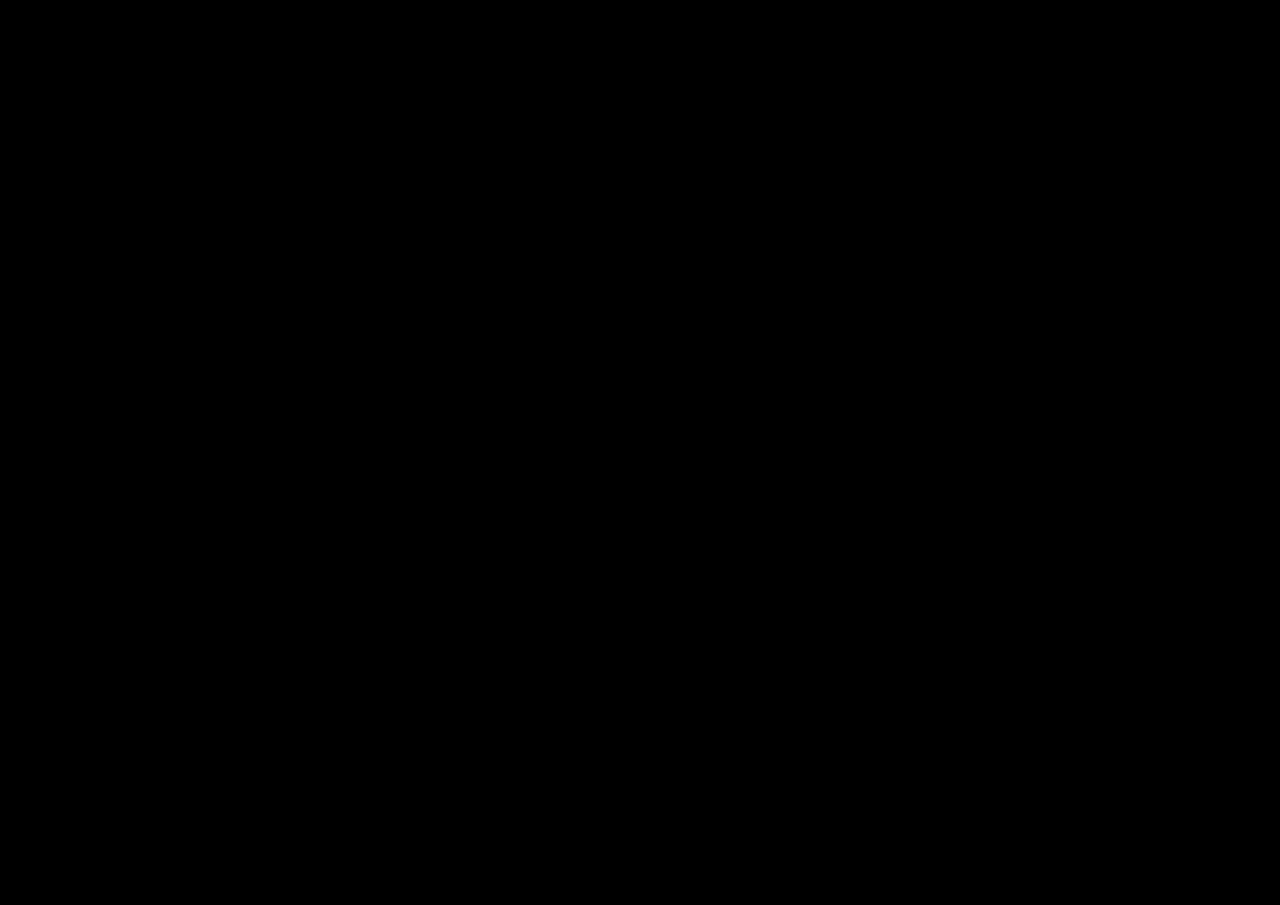
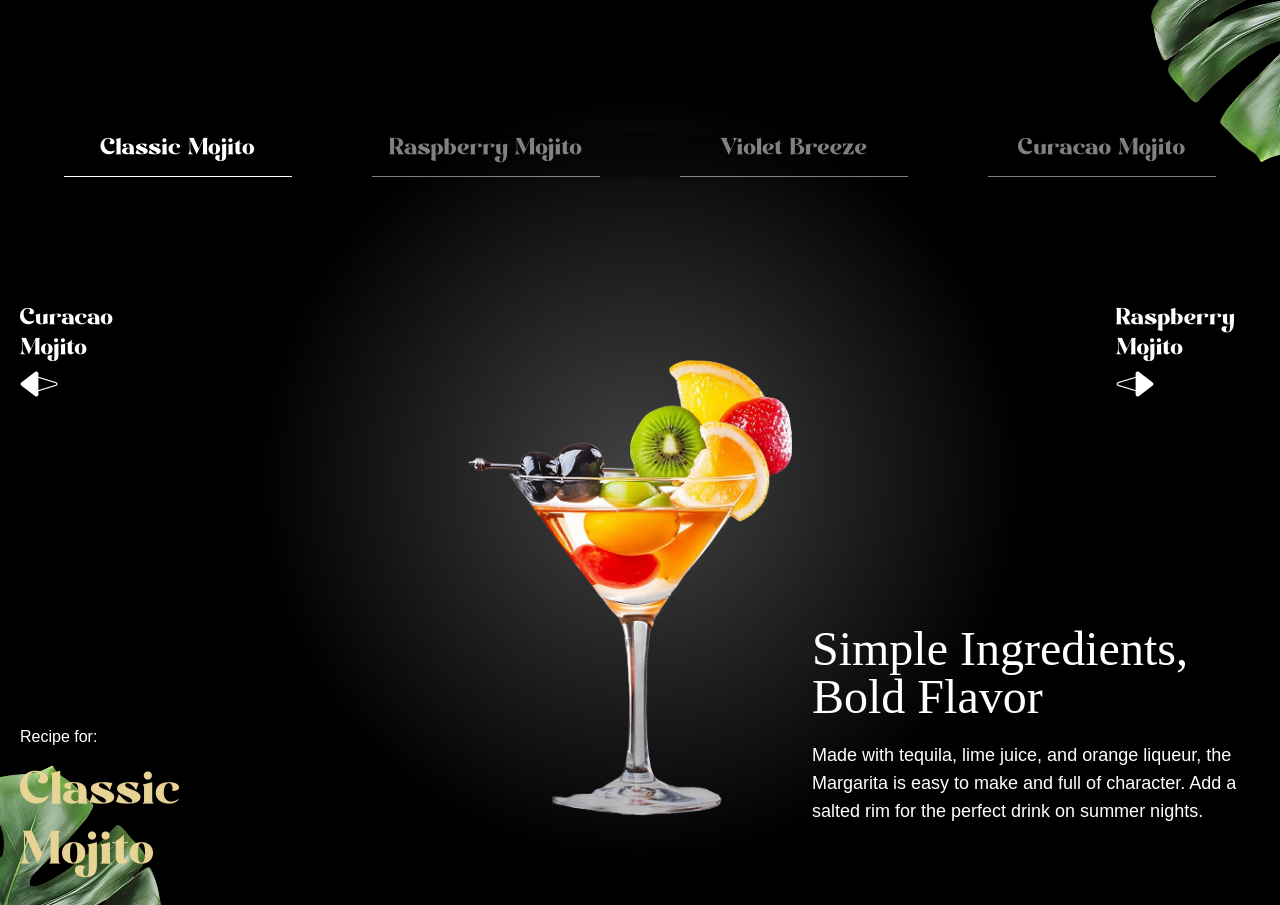
Before and after one commit to mubasil-2108/gsap-cocktail, a React (Vite) app: page / in a window 1280 px wide. Shown: the part 4120-5025 px from the top of the page. Before the commit the page ends 4012 px from the top, so only its background shows below. Built offline with nearby package versions, Linux system fonts and the light colour scheme; a web font is replaced by a local one.

Commit message:
all changes has been saved

```diff
--- a/src/App.jsx
+++ b/src/App.jsx
@@ -1,6 +1,6 @@
 import gsap from "gsap"
 import { ScrollTrigger, SplitText } from "gsap/all"
-import { Aboutus, Art, Cocktails, Hero, Navbar } from "./components"
+import { Aboutus, Art, Cocktails, Hero, Menu, Navbar } from "./components"
 
 gsap.registerPlugin(ScrollTrigger, SplitText)
 const App = () => {
@@ -11,6 +11,7 @@ const App = () => {
 			<Cocktails />
 			<Aboutus />
 			<Art />
+			<Menu />
 		</main>
 	)
 }
--- a/src/components/index.jsx
+++ b/src/components/index.jsx
@@ -3,5 +3,6 @@ import Hero from "./hero";
 import Cocktails from "./cocktails";
 import Aboutus from "./about";
 import Art from "./art";
+import Menu from "./menu";
 
-export { Navbar, Hero, Cocktails, Aboutus, Art };
+export { Navbar, Hero, Cocktails, Aboutus, Art, Menu };
--- /dev/null
+++ b/src/components/menu/index.jsx
@@ -0,0 +1,103 @@
+'use client'
+import React, { useRef, useState } from 'react'
+import { allCocktails } from '../../../constants'
+import { useGSAP } from '@gsap/react';
+import gsap from 'gsap';
+
+const Menu = () => {
+  const contentRef = useRef();
+  const [currentIndex, setCurrentIndex] = useState(0);
+
+  useGSAP(() => {
+    gsap.fromTo('#title', { opacity: 0 }, { opacity: 1, duration: 1 });
+    gsap.fromTo('.cocktail img', { opacity: 0, xPercent: -100 }, {
+      xPercent: 0,
+      opacity: 1,
+      duration: 1,
+      ease: 'power1.inOut',
+    })
+
+    gsap.fromTo('.details h2', { yPercent: 100, opacity: 0 }, {
+      yPercent: 0,
+      opacity: 1,
+      ease: 'power1.inOut',
+    })
+
+    gsap.fromTo('.details p', { yPercent: 100, opacity: 0 }, {
+      yPercent: 0,
+      opacity: 1,
+      ease: 'power1.inOut',
+    })
+  }, [currentIndex])
+
+  const toatalCocktails = allCocktails.length;
+
+  const gotoSlide = (index) => {
+    const newIndex = (index + toatalCocktails) % toatalCocktails;
+    setCurrentIndex(newIndex);
+  }
+
+  const getCocktailAt = (indexOffset) => {
+    return allCocktails[(currentIndex + indexOffset + toatalCocktails) % toatalCocktails];
+  }
+
+  const currentCocktail = getCocktailAt(0);
+  const previousCocktail = getCocktailAt(-1);
+  const nextCocktail = getCocktailAt(1);
+  return (
+    <section id="menu" aria-labelledby='menu-heading'>
+      <img src='/images/slider-left-leaf.png' alt='left-leaf' id='m-left-leaf' />
+      <img src='/images/slider-right-leaf.png' alt='right-leaf' id='m-right-leaf' />
+
+      <h2 id='menu-heading' className='sr-only'>Cocktail Menu</h2>
+
+      <nav className='cocktail-tabs' aria-label='Cocktail Navigation'>
+        {
+          allCocktails.map((cocktail, index) => {
+            const isActive = index === currentIndex;
+            return (
+              <button key={cocktail.id} className={`${isActive ?
+                  'text-white border-white'
+                  : 'text-white/50 border-white/50'}`}
+
+                onClick={() => gotoSlide(index)}
+              >
+                {cocktail.name}
+              </button>
+            )
+          })
+        }
+      </nav>
+
+      <div className='content'>
+        <div className='arrows'>
+          <button className='text-left' onClick={() => gotoSlide(currentIndex - 1)}>
+            <span>{previousCocktail.name}</span>
+            <img src='/images/right-arrow.png' alt='right-arrow' aria-hidden='true' />
+          </button>
+
+          <button className='text-left' onClick={() => gotoSlide(currentIndex + 1)}>
+            <span>{nextCocktail.name}</span>
+            <img src='/images/left-arrow.png' alt='left-arrow' aria-hidden='true' />
+          </button>
+        </div>
+
+        <div className='cocktail'>
+          <img src={currentCocktail.image} className='object-contain' />
+        </div>
+        <div className='recipe'>
+          <div ref={contentRef} className='info'>
+            <p>Recipe for:</p>
+            <p id='title'>{currentCocktail.name}</p>
+          </div>
+          <div className='details'>
+            <h2>{currentCocktail.title}</h2>
+            <p>{currentCocktail.description}</p>
+          </div>
+        </div>
+      </div>
+    </section>
+  )
+}
+
+export default Menu
```
